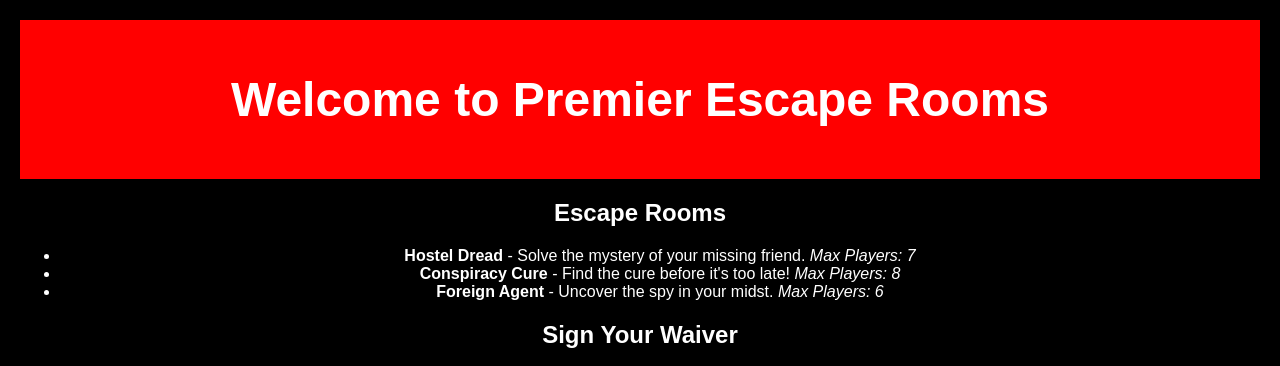
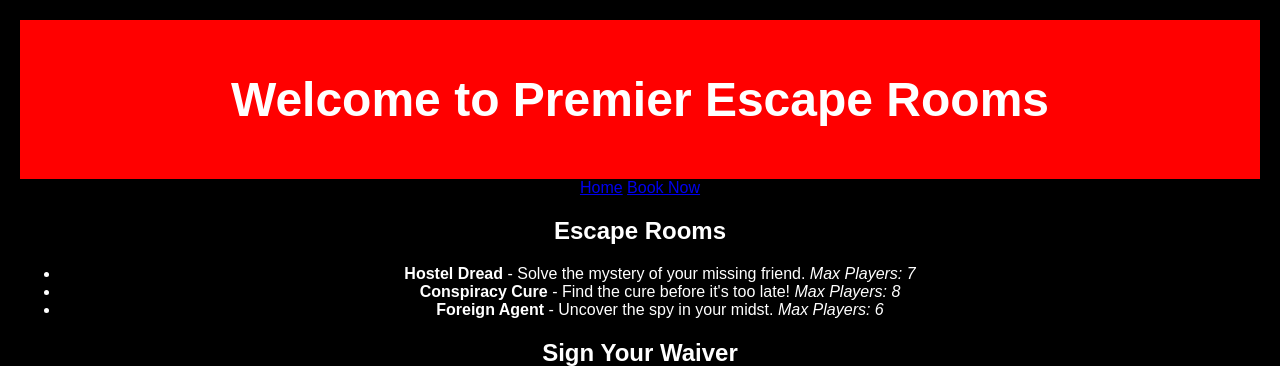
Before and after one commit to Jenna-Benskin/Premier-Escape-Rooms, a plain HTML site: page index.html in a window 1280 px wide. Shown: the top 366 px of the page. Drawn offline with Linux system fonts and the light colour scheme.

Commit message:
Update index.html

```diff
--- a/index.html
+++ b/index.html
@@ -10,7 +10,10 @@
     <header>
         <h1>Welcome to Premier Escape Rooms</h1>
     </header>
-
+<nav>
+    <a href="index.html">Home</a>
+    <a href="booking.html">Book Now</a>
+</nav>
     <section>
         <h2>Escape Rooms</h2>
         <ul>
```
